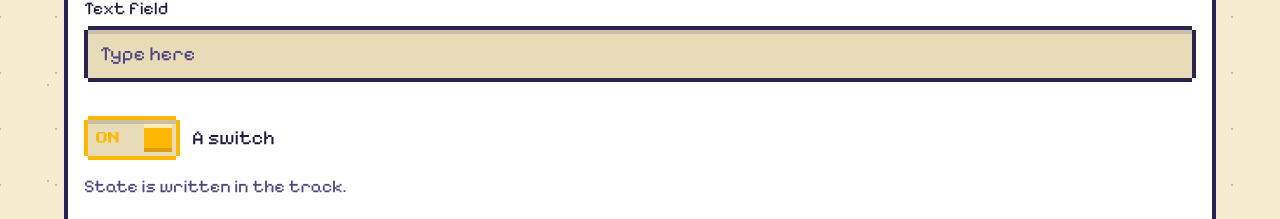
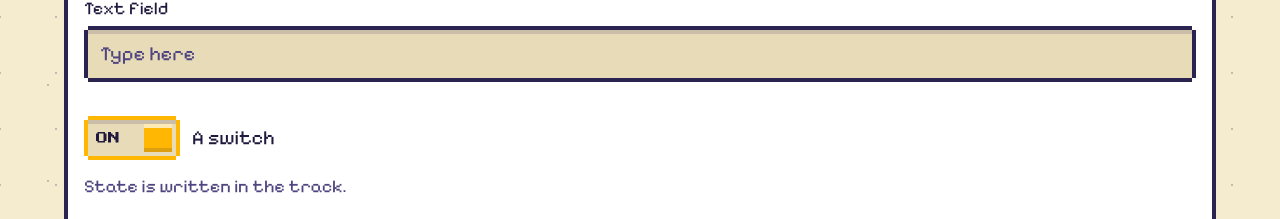
Before and after one commit to zdnemz/lumingo, a Next.js app in the folder apps/web/: page /styleguide in a window 1280 px wide. Shown: the part 1115-1334 px from the top of the page. Built offline with nearby package versions, Linux system fonts and the light colour scheme.

Commit message:
fix(web): keep the switch state text readable in the Day theme

```diff
--- a/apps/web/src/styles/pixel.css
+++ b/apps/web/src/styles/pixel.css
@@ -345,7 +345,7 @@ textarea.px-field {
 .px-switch[aria-checked="true"] .px-switch__state {
   right: auto;
   left: var(--space-2);
-  color: var(--color-primary);
+  color: var(--color-text);
 }
 .px-switch:disabled {
   opacity: 0.55;
```
